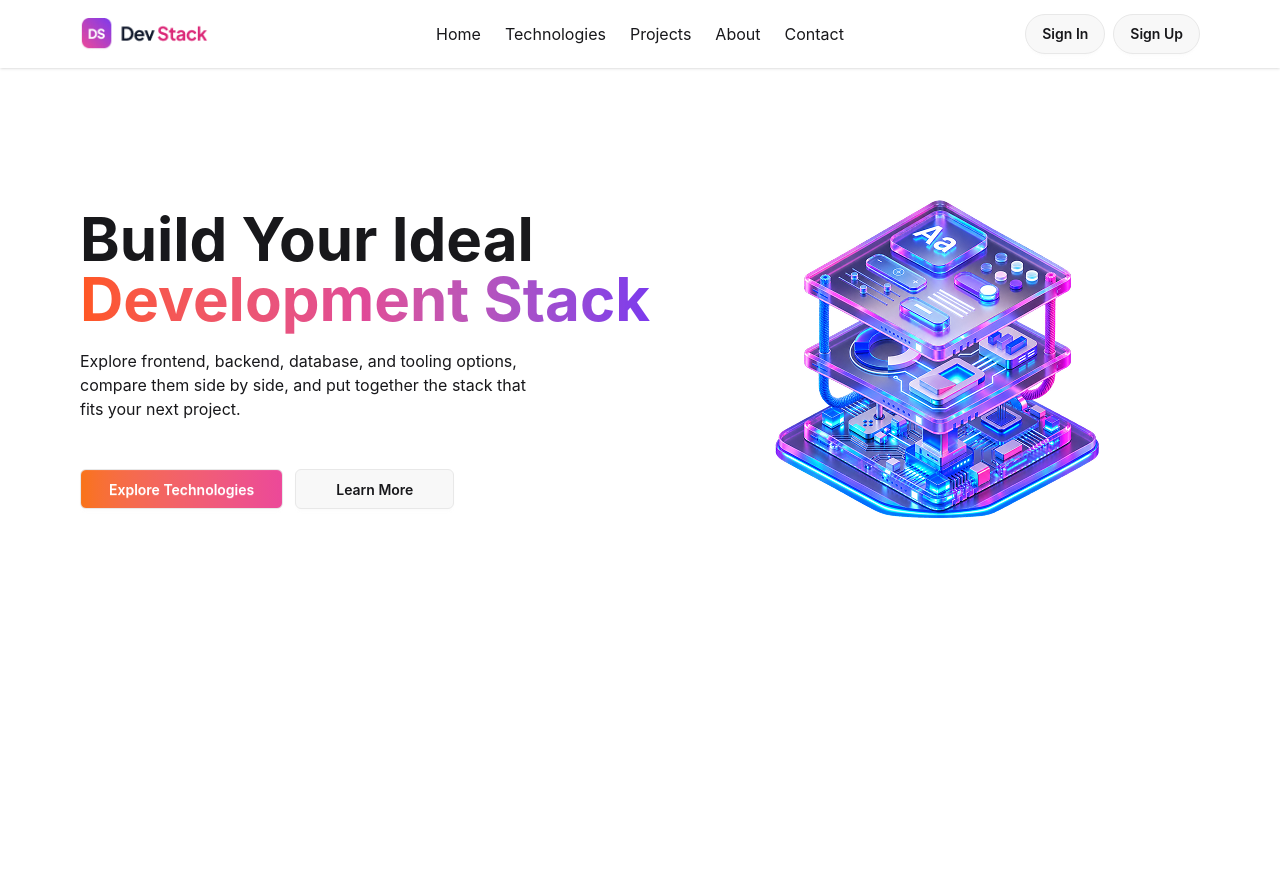
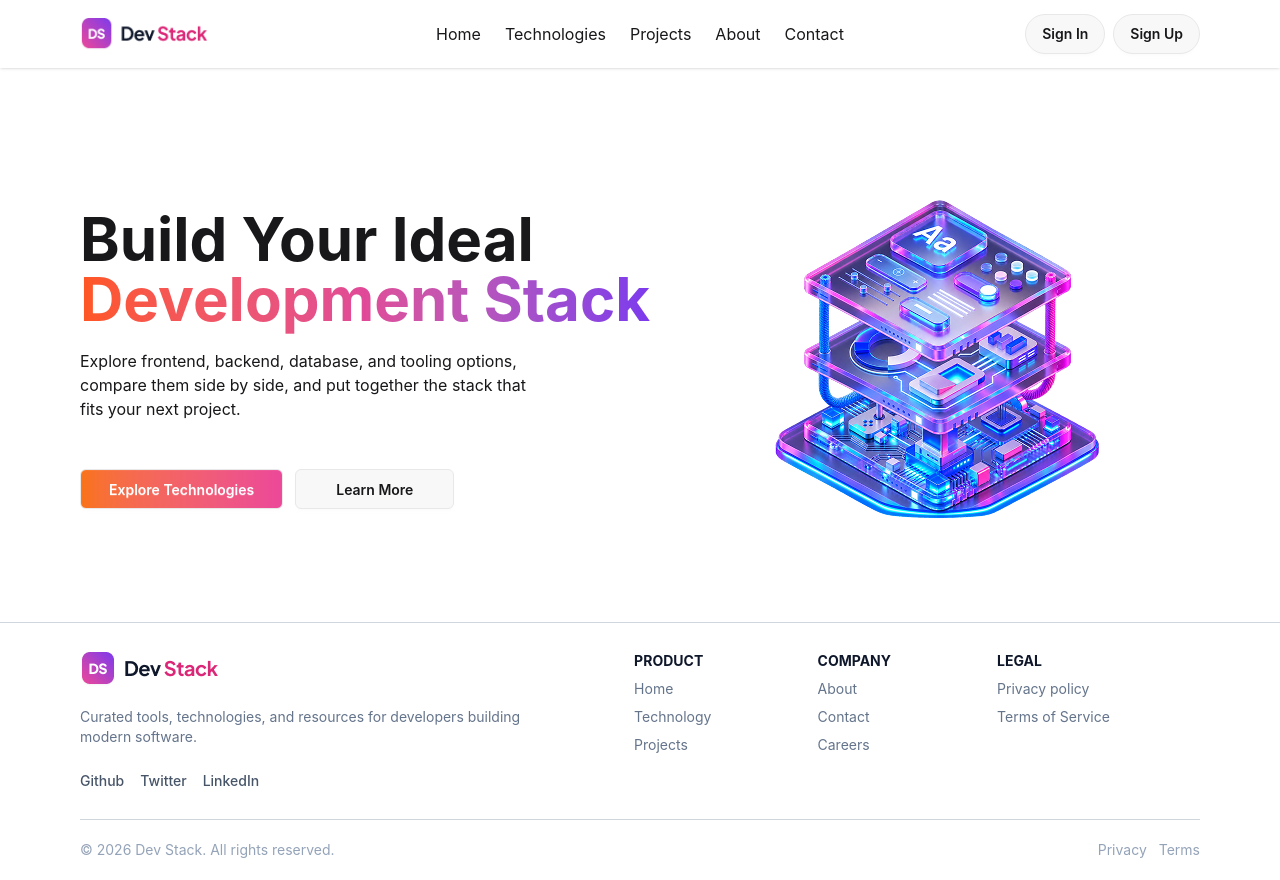
Before and after one commit to abirhj2010-TJ/b14-a05, a React (Vite) app: page / in a window 1280 px wide. Before the commit the page ends 800 px from the top, so only its background shows below. Built offline with nearby package versions, Linux system fonts and the light colour scheme.

Commit message:
footer section added

```diff
--- a/src/App.tsx
+++ b/src/App.tsx
@@ -1,5 +1,6 @@
 import './App.css'
 import Banner from './Components/Banner/Banner'
+import Footer from './Components/Footer/Footer'
 import Navbar from './Components/Navbar/Navbar'
 
 function App() {
@@ -9,6 +10,7 @@ function App() {
     <>
       <Navbar></Navbar>
       <Banner></Banner>
+      <Footer></Footer>
     </>
   )
 }
--- /dev/null
+++ b/src/Components/Footer/Footer.tsx
@@ -0,0 +1,52 @@
+import logo from "../../assets/logo-text.png";
+
+const Footer = () => {
+  return (
+    <div className="container mx-auto ">
+      <hr className="text-gray-300" />
+      <footer className="px-20">
+        <div className="footer sm:footer-horizontal py-7 ">
+          <aside>
+            <img src={logo} alt="" />
+            <p className="w-md mt-3 text-med">
+              Curated tools, technologies, and resources for developers building
+              modern software.
+            </p>
+            <div className="font-medium space-x-4 mt-4 text-high">
+              <a className="link link-hover">Github</a>
+              <a className="link link-hover">Twitter</a>
+              <a className="link link-hover">LinkedIn</a>
+            </div>
+          </aside>
+          <nav>
+            <h6 className="font-bold text-mainColor">PRODUCT</h6>
+            <a className="link link-hover text-med">Home</a>
+            <a className="link link-hover text-med">Technology</a>
+            <a className="link link-hover text-med">Projects</a>
+          </nav>
+          <nav>
+            <h6 className="font-bold text-mainColor">COMPANY</h6>
+            <a className="link link-hover text-med">About</a>
+            <a className="link link-hover text-med">Contact</a>
+            <a className="link link-hover text-med">Careers</a>
+          </nav>
+          <nav>
+            <h6 className="font-bold text-mainColor">LEGAL</h6>
+            <a className="link link-hover text-med">Privacy policy</a>
+            <a className="link link-hover text-med">Terms of Service</a>
+          </nav>
+        </div>
+        <hr className="text-gray-300" />
+        <div className="flex justify-between text-sm text-low my-5">
+          <p>© 2026 Dev Stack. All rights reserved.</p>
+          <div className="space-x-3">
+            <a className="link link-hover">Privacy</a>
+            <a className="link link-hover">Terms</a>
+          </div>
+        </div>
+      </footer>
+    </div>
+  );
+};
+
+export default Footer;
--- a/src/Components/Navbar/Navbar.tsx
+++ b/src/Components/Navbar/Navbar.tsx
@@ -3,7 +3,7 @@ import hamburger from "../../assets/hamburger.png";
 
 const Navbar = () => {
   return (
-    <div className="navbar bg-base-100 shadow-sm container mx-auto px-20">
+    <div className="navbar bg-base-100 shadow-sm container mx-auto px-20 sticky top-0">
       <div className="navbar-start">
         <div className="dropdown md:hidden">
           <div tabIndex={0} role="button" className="btn btn-ghost p-2">
--- a/src/index.css
+++ b/src/index.css
@@ -1,21 +1,9 @@
 @import "tailwindcss";
 @plugin "daisyui";
 
-/* @layer base {
-  body {
-    padding: 0 16px;
-  }
-
-  @media (min-width: 768px){
-    body {
-        padding: 0 32px;
-    }
-
-    @media (min-width: 1024px)
-    {
-        body {
-            margin: 0 40px;
-        }
-    }
-  }
-} */
+@theme {
+    --color-mainColor:#0F172A;
+    --color-high:#475569;
+    --color-med:#64748B;
+    --color-low:#94A3B8;
+}
```
